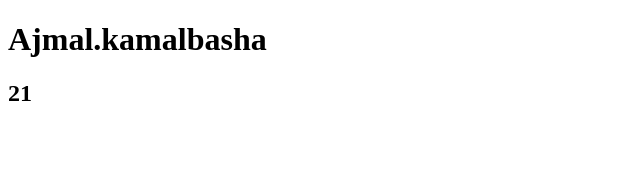
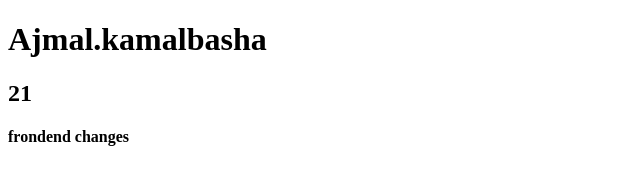
Before and after one commit to Ajmal2507/Hello, a plain HTML site: page index.html in a window 1280 px wide. Shown: the whole page, without its empty margins (0-640 px from the left). Drawn offline with Linux system fonts and the light colour scheme.

Commit message:
Added frontend

```diff
--- a/index.html
+++ b/index.html
@@ -8,5 +8,6 @@
 <body>
     <h1>Ajmal.kamalbasha</h1>
     <h2>21</h2>
+    <h4>frondend changes</h4>
 </body>
 </html>
```
